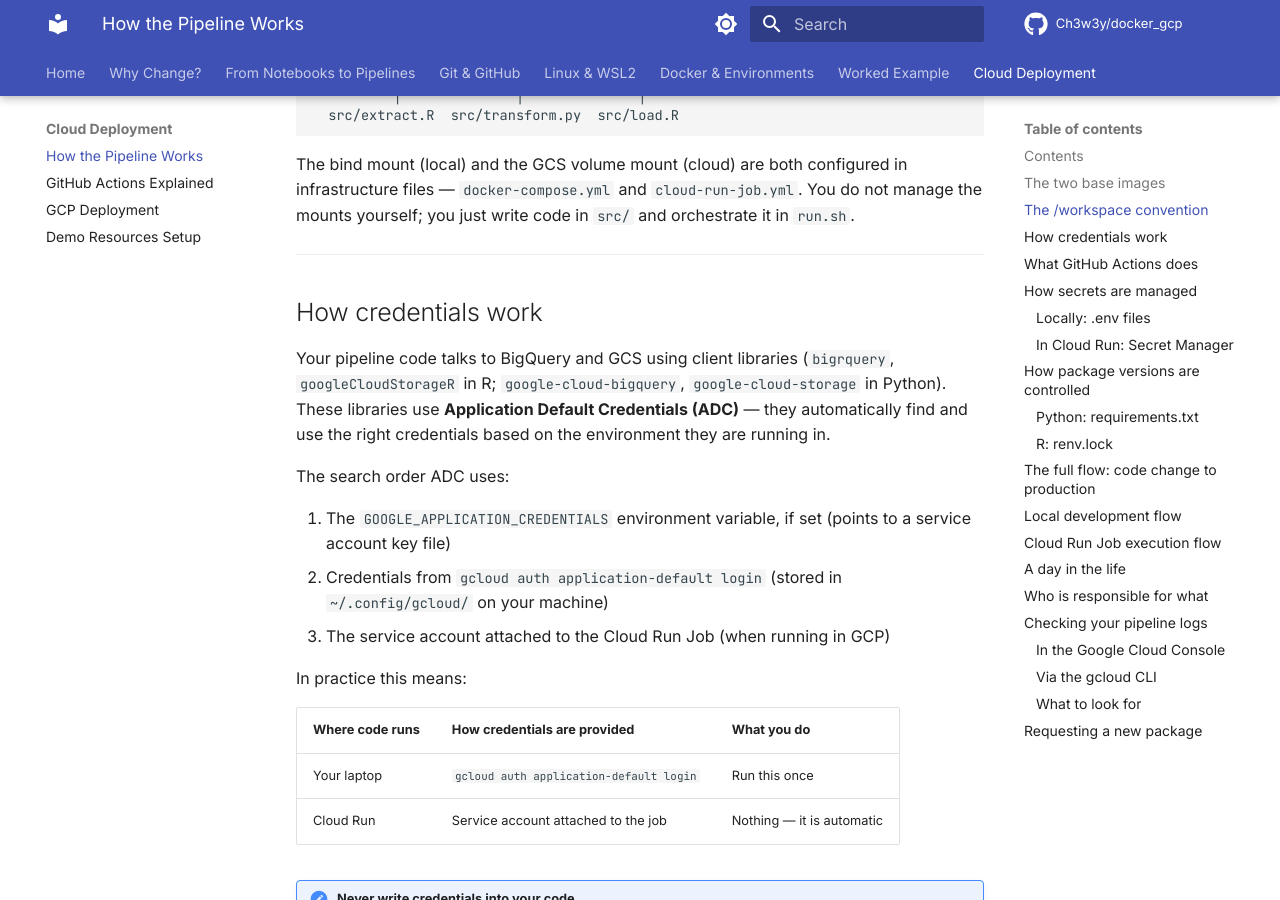
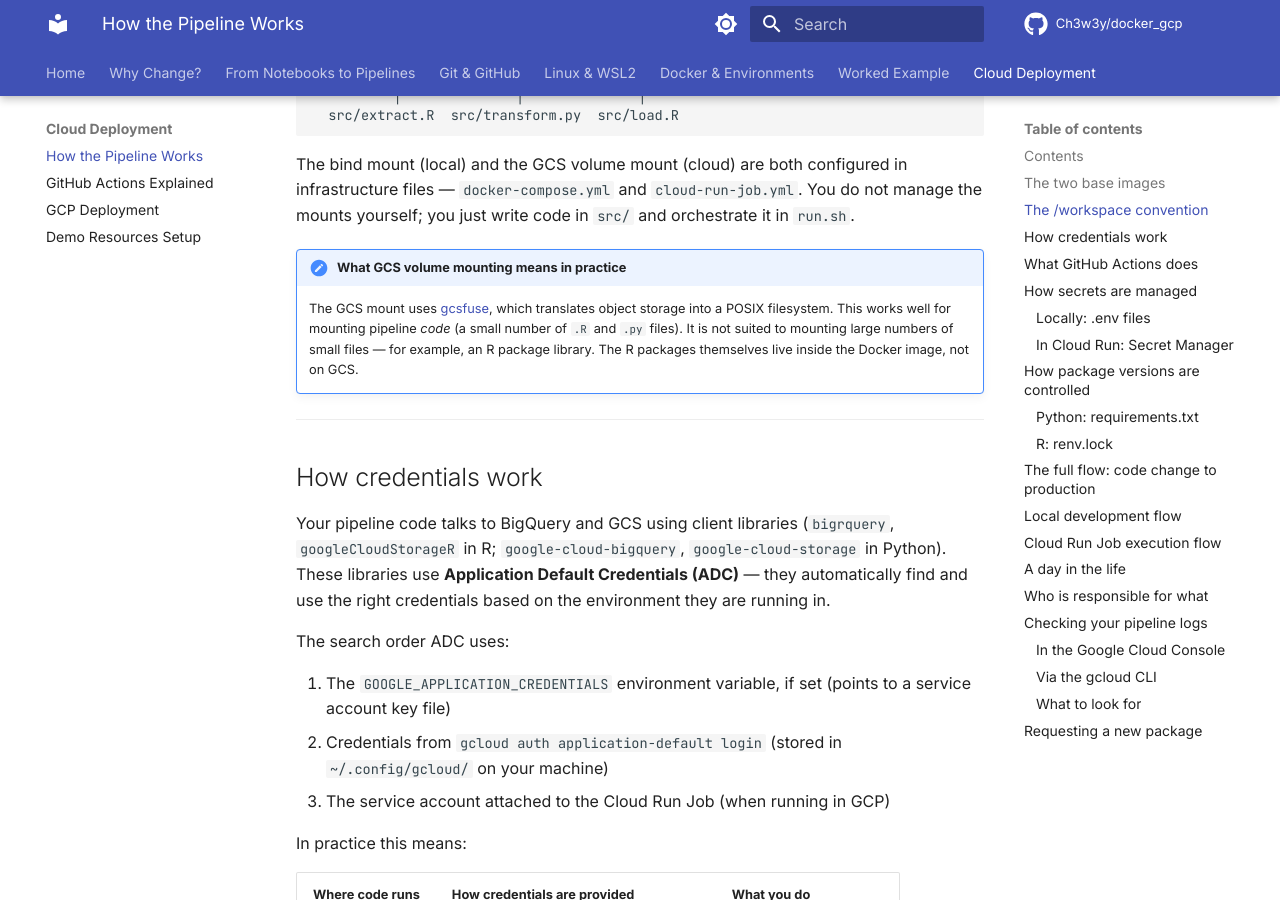
Before and after one commit to Ch3w3y/docker_gcp, an MkDocs documentation site: the page built from docs/architecture.md, in a window 1280 px wide and 900 px high, scrolled down 1902 px. Built offline with MkDocs 1.6.1 and Material for MkDocs 9.7.7, drawn with Linux system fonts in a browser that asks for light colours; comment, search, counter and statistics services are not loaded.

Commit message:
docs(accuracy): add gcsfuse trade-off note in architecture.md
The guide presented GCS volume mounting without explaining that gcsfuse works
well for code files but not for large numbers of small files like R libraries.

Co-Authored-By: Claude Sonnet 4.6 <noreply@anthropic.com>

```diff
--- a/docs/architecture.md
+++ b/docs/architecture.md
@@ -75,6 +75,13 @@ The bind mount (local) and the GCS volume mount (cloud) are both configured in
 infrastructure files — `docker-compose.yml` and `cloud-run-job.yml`. You do not
 manage the mounts yourself; you just write code in `src/` and orchestrate it in
 `run.sh`.
+
+!!! note "What GCS volume mounting means in practice"
+    The GCS mount uses [gcsfuse](https://cloud.google.com/storage/docs/gcs-fuse), which
+    translates object storage into a POSIX filesystem. This works well for mounting pipeline
+    *code* (a small number of `.R` and `.py` files). It is not suited to mounting large
+    numbers of small files — for example, an R package library. The R packages themselves
+    live inside the Docker image, not on GCS.
 
 ---
 
```
